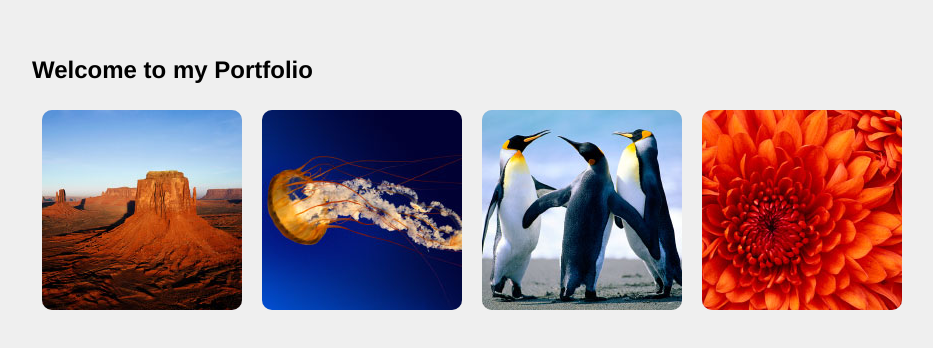
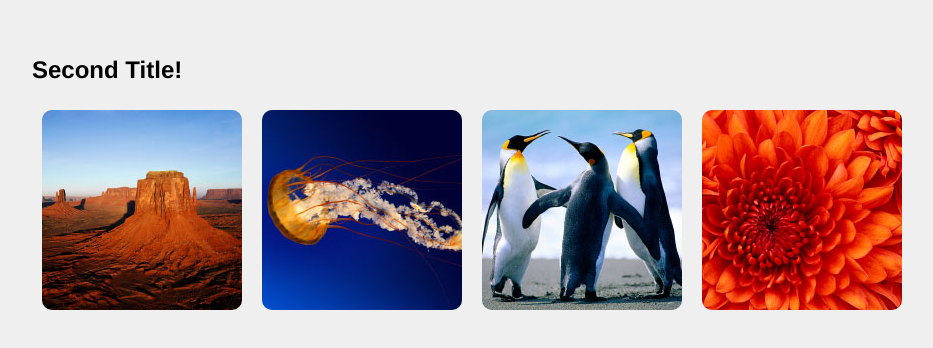
Before and after one commit to samanthagmccormick/refactoru-card-flip, a plain HTML site: page index.html in a window 1280 px wide. Shown: the whole page, without its empty margins (8-941 px from the left). Drawn offline with Linux system fonts and the light colour scheme.

Commit message:
Added readme, updated site title

```diff
--- a/index.html
+++ b/index.html
@@ -8,7 +8,7 @@
 	<link rel="stylesheet" type="text/css" href="css/main.css">
 </head>
 <body>
-	<h1>Welcome to my Portfolio</h1>
+	<h1>Second Title!</h1>
 	<div id="portfolio">
 		<div class="portfolio-item">
 			<div class="front">
```
Also changed, not shown: readme.txt (added).
